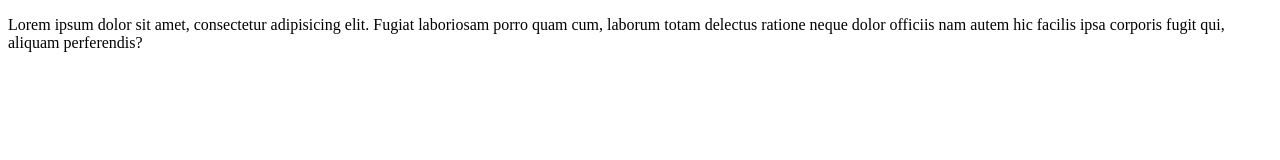
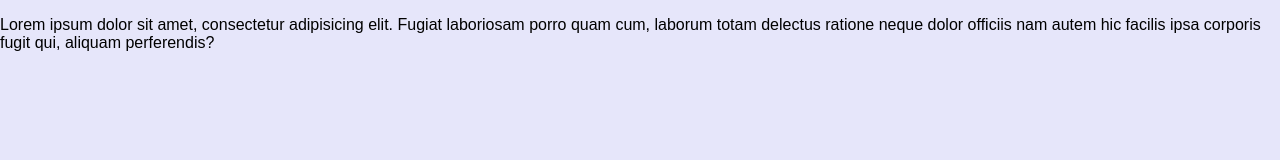
Before and after one commit to samanthalauren/ghpages-test, a plain HTML site: page index.html in a window 1280 px wide. Drawn offline with Linux system fonts and the light colour scheme.

Commit message:
adds new styles and modified index

```diff
--- a/index.html
+++ b/index.html
@@ -3,6 +3,7 @@
 <head>
 	<meta charset="UTF-8">
 	<title>Github Pages</title>
+	<link rel="stylesheet" href="style.css">
 </head>
 <body>
 	<p>Lorem ipsum dolor sit amet, consectetur adipisicing elit. Fugiat laboriosam porro quam cum, laborum totam delectus ratione neque dolor officiis nam autem hic facilis ipsa corporis fugit qui, aliquam perferendis?</p>
--- /dev/null
+++ b/style.css
@@ -0,0 +1,10 @@
+article,aside,details,figcaption,figure,footer,header,hgroup,nav,section,summary{display:block;}audio,canvas,video{display:inline-block;}audio:not([controls]){display:none;height:0;}[hidden]{display:none;}html{font-family:sans-serif;-webkit-text-size-adjust:100%;-ms-text-size-adjust:100%;}a:focus{outline:thin dotted;}a:active,a:hover{outline:0;}h1{font-size:2em;}abbr[title]{border-bottom:1px dotted;}b,strong{font-weight:700;}dfn{font-style:italic;}mark{background:#ff0;color:#000;}code,kbd,pre,samp{font-family:monospace, serif;font-size:1em;}pre{white-space:pre-wrap;word-wrap:break-word;}q{quotes:\201C \201D \2018 \2019;}small{font-size:80%;}sub,sup{font-size:75%;line-height:0;position:relative;vertical-align:baseline;}sup{top:-.5em;}sub{bottom:-.25em;}img{border:0;}svg:not(:root){overflow:hidden;}fieldset{border:1px solid silver;margin:0 2px;padding:.35em .625em .75em;}button,input,select,textarea{font-family:inherit;font-size:100%;margin:0;}button,input{line-height:normal;}button,html input[type=button],/* 1 */
+input[type=reset],input[type=submit]{-webkit-appearance:button;cursor:pointer;}button[disabled],input[disabled]{cursor:default;}input[type=checkbox],input[type=radio]{box-sizing:border-box;padding:0;}input[type=search]{-webkit-appearance:textfield;-moz-box-sizing:content-box;-webkit-box-sizing:content-box;box-sizing:content-box;}input[type=search]::-webkit-search-cancel-button,input[type=search]::-webkit-search-decoration{-webkit-appearance:none;}textarea{overflow:auto;vertical-align:top;}table{border-collapse:collapse;border-spacing:0;}body,figure{margin:0;}legend,button::-moz-focus-inner,input::-moz-focus-inner{border:0;padding:0;}
+
+.clearfix:after {visibility: hidden; display: block; font-size: 0; content: " "; clear: both; height: 0; }
+
+* { -moz-box-sizing: border-box; -webkit-box-sizing: border-box; box-sizing: border-box; }
+
+body {
+	background: lavender;
+}
```
